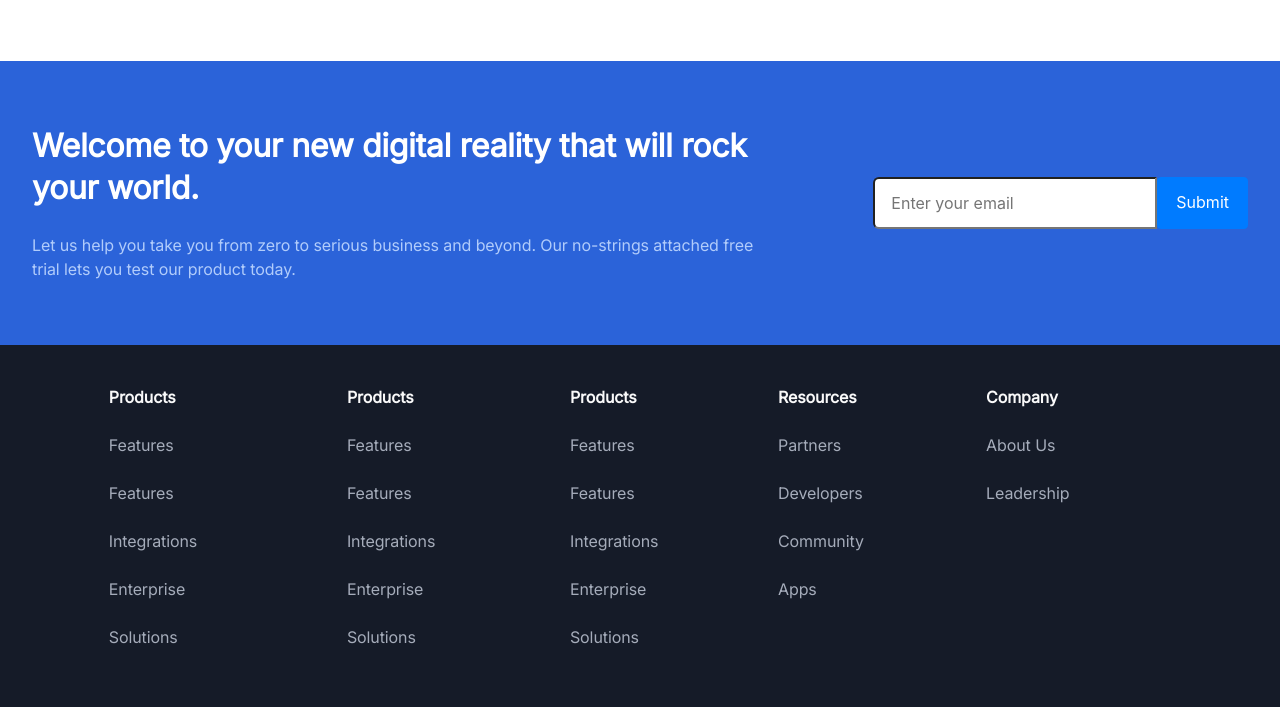
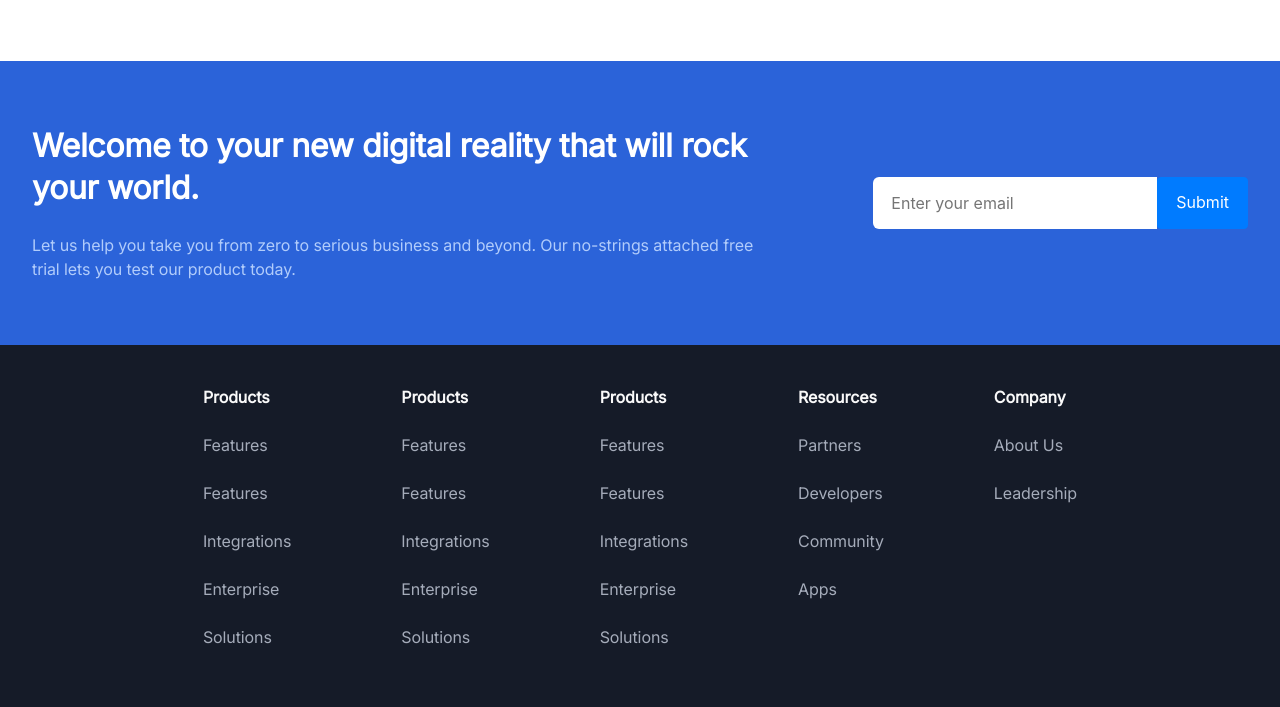
Before and after one commit to afnan-hashmi/Responsive-UI-Task, a plain HTML site: page index.html in a window 1280 px wide. Shown: the part 4689-5396 px from the top of the page. Drawn offline with nearby package versions, Linux system fonts and the light colour scheme.

Commit message:
fotter altered again and navbar adjusted

```diff
--- a/index.css
+++ b/index.css
@@ -653,6 +653,9 @@
     flex: 1 0 0;
     border-radius: 6px 0px 0px 6px;
     background: var(--base-white, #FFF);
+    border-color: transparent;
+    color: var(--gray-25, #919BA7);
+
 }
 .btn-call-action{
     padding: 12px 18px;
@@ -666,7 +669,7 @@
 .horizontal-container-links{
     display: flex;
     align-items: flex-start;
-    /* gap: 80px; */
+    gap: 80px;
     align-self: stretch;
 }
 .Vertical-Container-links{
@@ -704,7 +707,7 @@ letter-spacing: -0.1px;
 }
 .links{
     display: flex;
-    width: 88%;
+    max-width: 1440px;
     padding: 0px 32px;
     flex-direction: column;
     align-items: flex-start;
@@ -786,6 +789,10 @@ background: var(--gray-950, #151B28);
     .content-footer{
         align-items: center;
     }
+    .row{
+        margin: 0px 0px 0px 0px;
+        padding-left: 10px;
+    }
 }
 
 @media only screen and (max-width: 500px) {
@@ -796,7 +803,16 @@ background: var(--gray-950, #151B28);
         flex: 1 0 0;
         align-self: stretch;
     }
+    .Nav-bar-div {
+        padding: 0px 0px 0px 0px;
+    }
 }
+@media only screen and (max-width: 570px) {
+    .Nav-bar-div {
+        padding: 0px 0px 0px 0px;
+    }
+}
+
 @media only screen and (max-width: 700px) {
     .content-hidden-pricing-md-screen{
         flex-direction: column;
@@ -805,7 +821,7 @@ background: var(--gray-950, #151B28);
         padding: 0px 0px 0px 0px;
     }
 }
-@media only screen and (max-width: 1400px) {
+@media only screen and (max-width: 1390px) {
 
     .Nav-bar-div {
         padding: 20px 135px;
@@ -821,9 +837,11 @@ background: var(--gray-950, #151B28);
     .content-call-to-action{
         padding: 0px 0px 0px 0px;
     }
-
+    .Nav-bar-div {
+        padding: 0px 0px 0px 0px;
+    }
 }
-@media only screen and (max-width: 583px) {
+@media only screen and (max-width: 536px)and (min-width: 378px) {
     .navbar-position{
         flex-wrap: nowrap;
         /* justify-content: center; */
--- a/index.html
+++ b/index.html
@@ -833,7 +833,7 @@
                 Our no-strings attached free trial lets you test our product today.</a>
             </div>
           <div class="input-field d-flex align-item-flex-start input-stretch">
-            <input class="d-flex input-field-text" placeholder="Enter your email">
+            <input class="d-flex input-field-text " placeholder="Enter your email">
             <button class="btn btn-primary btn-call-action d-flex justify-content-center align-item-center">Submit</button>
           </div>
         </div>
@@ -844,7 +844,7 @@
       <div class="links">
         <div class="horizontal-container horizontal-container-links row">
 
-          <div class="Vertical-Container Vertical-Container-links col-lg col-md-6">
+          <div class="Vertical-Container Vertical-Container-links col-lg col-md-6 col-sm-6">
             <div class="footer-links">
               <a class="footer-heading">Products</a>
             </div>
@@ -866,7 +866,7 @@
               </div>
             </div>
           </div>
-          <div class="Vertical-Container Vertical-Container-links  col-lg col-md-6">
+          <div class="Vertical-Container Vertical-Container-links  col-lg col-md-6 col-sm-6">
             <div class="footer-links">
               <a class="footer-heading">Products</a>
             </div>
@@ -888,7 +888,7 @@
               </div>
             </div>
           </div>
-          <div class="Vertical-Container Vertical-Container-links">
+          <div class="Vertical-Container Vertical-Container-links col-md-6 col-sm-6 ">
             <div class="footer-links">
               <a class="footer-heading">Products</a>
             </div>
@@ -910,7 +910,7 @@
               </div>
             </div>
           </div>
-            <div class="Vertical-Container Vertical-Container-links">
+          <div class="Vertical-Container Vertical-Container-links col-md-6 col-sm-6">
               <div class="footer-links">
                 <a class="footer-heading">Resources</a>
               </div>
@@ -928,8 +928,8 @@
                   <a class="links-details">Apps</a>
                 </div>
               </div>
-            </div>
-            <div class="Vertical-Container Vertical-Container-links">
+          </div>
+          <div class="Vertical-Container Vertical-Container-links col-sm">
               <div class="footer-links">
                 <a class="footer-heading">Company</a>
               </div>
@@ -941,7 +941,7 @@
                   <a class="links-details">Leadership</a>
                 </div>
               </div>
-            </div>
+          </div>
 
 
         </div>
```
